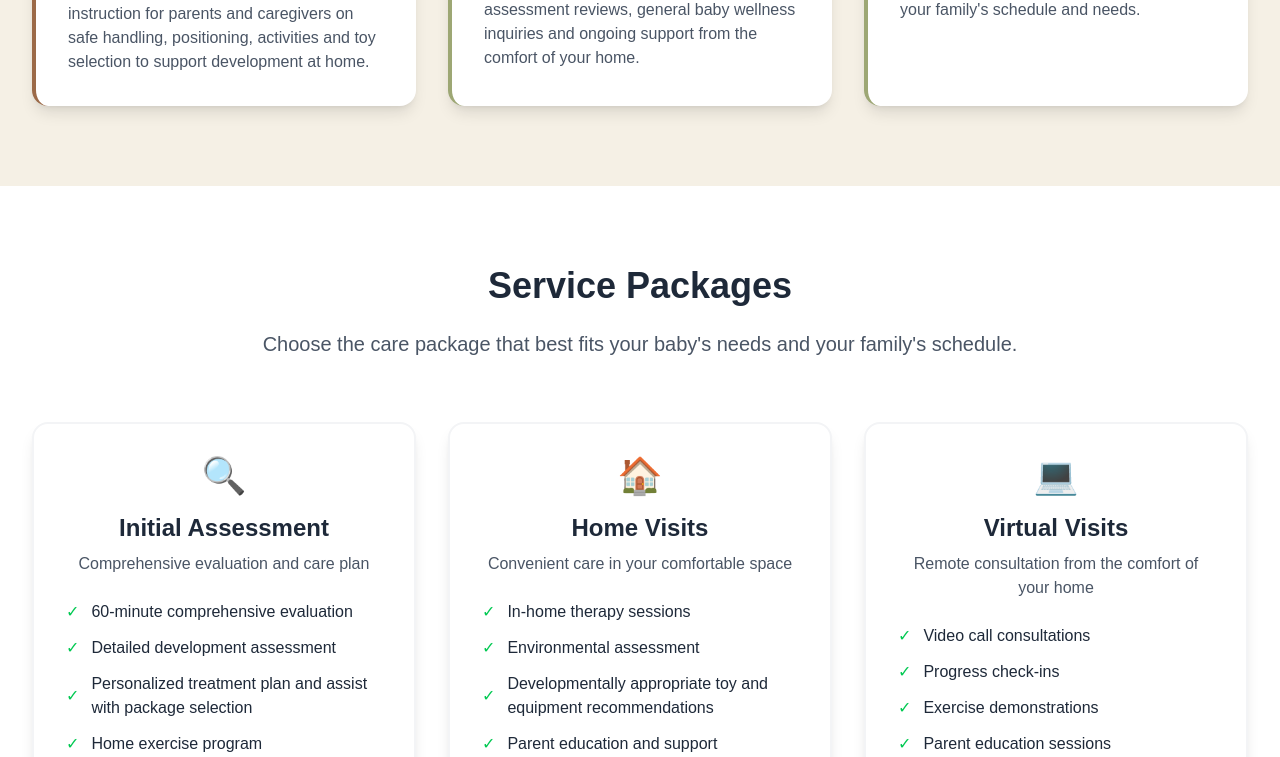
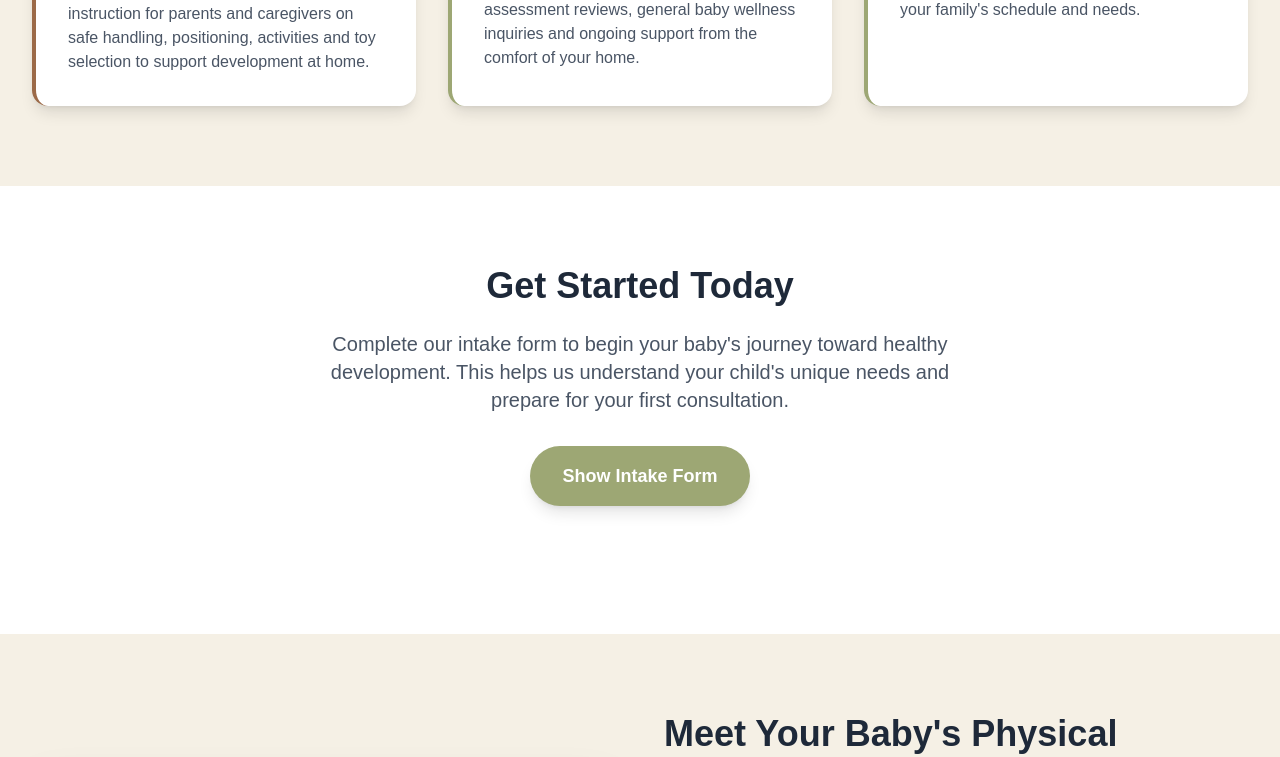
Before and after one commit to jillmathews/babybeanpt, a Next.js app: page / in a window 1280 px wide. Shown: the part 2004-2761 px from the top of the page. Built offline with nearby package versions, Linux system fonts and the light colour scheme.

Commit message:
save text changes

```diff
--- a/src/app/page.tsx
+++ b/src/app/page.tsx
@@ -118,11 +118,11 @@ export default function Home() {
               <span className="block" style={{  color: '#9c6a48'}}>Sprouting Healthy Development</span>
             </h2>
             <p className="text-xl sm:text-2xl text-gray-600 mb-8 max-w-3xl mx-auto">
-              Welcome to BabyBeanPT! We are a boutique, concierge experience for families seeking the highest level of expertise in early infant development. BabyBeanPT specializes in evidence-based physical therapy and general wellness for babies birth to 6 months with a warm, family-centered approach that promotes growth, comfort and confidence for both baby and family.
+              Welcome to BabyBean PT! We are a boutique, concierge experience for families seeking the highest level of expertise in early infant development. BabyBeanPT specializes in evidence-based physical therapy and general wellness for babies birth to 6 months with a warm, family-centered approach that promotes growth, comfort and confidence for both baby and family.
             </p>
             <div className="flex flex-col sm:flex-row gap-4 justify-center">
               <button
-                onClick={() => document.getElementById('packages')?.scrollIntoView({ behavior: 'smooth' })}
+                onClick={() => document.getElementById('services')?.scrollIntoView({ behavior: 'smooth' })}
                 className="border-2 text-lg font-semibold px-8 py-4 rounded-full transition-all duration-300 hover:text-white"
                 style={{
                   borderColor: '#9DA774',
@@ -243,152 +243,6 @@ export default function Home() {
                 Convenient in-home therapy sessions in your baby&apos;s familiar environment,
                 tailored to your family&apos;s schedule and needs.
               </p>
-            </div>
-          </div>
-        </div>
-      </section>
-
-      {/* Packages Section */}
-      <section id="packages" className="py-20 px-4 sm:px-6 lg:px-8 bg-white">
-        <div className="max-w-7xl mx-auto">
-          <div className="text-center mb-16">
-            <h2 className="text-3xl sm:text-4xl font-bold text-gray-800 mb-6">
-              Service Packages
-            </h2>
-            <p className="text-xl text-gray-600 max-w-3xl mx-auto">
-              Choose the care package that best fits your baby&apos;s needs and your family&apos;s schedule.
-            </p>
-          </div>
-
-          <div className="grid md:grid-cols-2 lg:grid-cols-3 gap-8">
-            {/* Initial Assessment Package */}
-            <div className="bg-white p-8 rounded-2xl shadow-lg border-2 border-gray-100">
-              <div className="text-center mb-6">
-                <div className="text-4xl mb-4">🔍</div>
-                <h3 className="text-2xl font-bold text-gray-800 mb-2">Initial Assessment</h3>
-                <p className="text-gray-600">Comprehensive evaluation and care plan</p>
-              </div>
-
-              <ul className="space-y-3 mb-8">
-                <li className="flex items-center">
-                  <span className="text-green-500 mr-3">✓</span>
-                  <span className="text-gray-800">60-minute comprehensive evaluation</span>
-                </li>
-                <li className="flex items-center">
-                  <span className="text-green-500 mr-3">✓</span>
-                  <span className="text-gray-800">Detailed development assessment</span>
-                </li>
-                <li className="flex items-center">
-                  <span className="text-green-500 mr-3">✓</span>
-                  <span className="text-gray-800">Personalized treatment plan and assist with package selection</span>
-                </li>
-                <li className="flex items-center">
-                  <span className="text-green-500 mr-3">✓</span>
-                  <span className="text-gray-800">Home exercise program</span>
-                </li>
-                <li className="flex items-center">
-                  <span className="text-green-500 mr-3">✓</span>
-                  <span className="text-gray-800">Family education session</span>
-                </li>
-              </ul>
-
-              <div className="text-center">
-                <button className="w-full text-white py-3 px-6 rounded-full font-semibold transition-colors hover:opacity-90" style={{ backgroundColor: '#9DA774' }}>
-                  Schedule Assessment - click on intake form below
-                </button>
-              </div>
-            </div>
-
-            {/* Home Visit Package */}
-            <div className="bg-white p-8 rounded-2xl shadow-lg border-2 border-gray-100">
-              <div className="text-center mb-6">
-                <div className="text-4xl mb-4">🏠</div>
-                <h3 className="text-2xl font-bold text-gray-800 mb-2">Home Visits</h3>
-                <p className="text-gray-600">Convenient care in your comfortable space</p>
-              </div>
-
-              <ul className="space-y-3 mb-8">
-                <li className="flex items-center">
-                  <span className="text-green-500 mr-3">✓</span>
-                  <span className="text-gray-800">In-home therapy sessions</span>
-                </li>
-                <li className="flex items-center">
-                  <span className="text-green-500 mr-3">✓</span>
-                  <span className="text-gray-800">Environmental assessment</span>
-                </li>
-                <li className="flex items-center">
-                  <span className="text-green-500 mr-3">✓</span>
-                  <span className="text-gray-800">Developmentally appropriate toy and equipment recommendations</span>
-                </li>
-                <li className="flex items-center">
-                  <span className="text-green-500 mr-3">✓</span>
-                  <span className="text-gray-800">Parent education and support</span>
-                </li>
-                <li className="flex items-center">
-                  <span className="text-green-500 mr-3">✓</span>
-                  <span className="text-gray-800">Home exercise program</span>
-                </li>
-                <li className="flex items-center">
-                  <span className="text-green-500 mr-3">✓</span>
-                  <span className="text-gray-800">Infant massage</span>
-                </li>
-                <li className="flex items-center">
-                  <span className="text-green-500 mr-3">✓</span>
-                  <span className="text-gray-800">Travel within 20 miles</span>
-                </li>
-                <li className="flex items-center">
-                  <span className="text-green-500 mr-3">✓</span>
-                  <span className="text-gray-800">Single sessions and packages available in 30 and 45 minute increments</span>
-                </li>
-              </ul>
-
-              <div className="text-center">
-                <p className="text-3xl font-bold text-gray-800 mb-4">Premium Pricing</p>
-              </div>
-            </div>
-
-            {/* Virtual Visits Package */}
-            <div className="bg-white p-8 rounded-2xl shadow-lg border-2 border-gray-100">
-              <div className="text-center mb-6">
-                <div className="text-4xl mb-4">💻</div>
-                <h3 className="text-2xl font-bold text-gray-800 mb-2">Virtual Visits</h3>
-                <p className="text-gray-600">Remote consultation from the comfort of your home</p>
-              </div>
-
-              <ul className="space-y-3 mb-8">
-                <li className="flex items-center">
-                  <span className="text-green-500 mr-3">✓</span>
-                  <span className="text-gray-800">Video call consultations</span>
-                </li>
-                <li className="flex items-center">
-                  <span className="text-green-500 mr-3">✓</span>
-                  <span className="text-gray-800">Progress check-ins</span>
-                </li>
-                <li className="flex items-center">
-                  <span className="text-green-500 mr-3">✓</span>
-                  <span className="text-gray-800">Exercise demonstrations</span>
-                </li>
-                <li className="flex items-center">
-                  <span className="text-green-500 mr-3">✓</span>
-                  <span className="text-gray-800">Parent education sessions</span>
-                </li>
-                <li className="flex items-center">
-                  <span className="text-green-500 mr-3">✓</span>
-                  <span className="text-gray-800">Infant massage demonstrations</span>
-                </li>
-                <li className="flex items-center">
-                  <span className="text-green-500 mr-3">✓</span>
-                  <span className="text-gray-800">Developmentally appropriate toy and equipment recommendations</span>
-                </li>
-                <li className="flex items-center">
-                  <span className="text-green-500 mr-3">✓</span>
-                  <span className="text-gray-800">Single sessions and packages available in 15, 30 and 45 minute increments</span>
-                </li>
-              </ul>
-
-              <div className="text-center">
-                <p className="text-3xl font-bold text-gray-800 mb-4">Flexible Rates</p>
-              </div>
             </div>
           </div>
         </div>
@@ -549,13 +403,13 @@ export default function Home() {
           </h2>
           <div className="prose prose-lg max-w-none text-gray-600 space-y-6">
             <p>
-              I founded BabyBean Physical Therapy because my own journey as a mother and therapist began in the NICU. I had just started my career as a pediatric physical therapist at a large medical center when my son John was born eight weeks early on March 25, 2002. The small NICU where John was born did not have therapy services, and after five long weeks, we were discharged without proper follow-up. John struggled with feeding and had mild motor delays, and I found myself desperately searching for guidance. I immersed myself in research, reading every article and taking every continuing education course I could find to help him. Through that experience, my career path shifted—I knew I belonged in the NICU, helping families navigate those same challenges.
+              I founded BabyBean PT because my own journey as a mother and therapist began in the NICU. I had just started my career as a pediatric physical therapist at a large medical center when my son John was born eight weeks early on March 25, 2002. The small NICU where John was born did not have therapy services, and after five long weeks, we were discharged without proper follow-up. John struggled with feeding and had mild motor delays, and I found myself desperately searching for guidance. I immersed myself in research, reading every article and taking every continuing education course I could find to help him. Through that experience, my career path shifted—I knew I belonged in the NICU, helping families navigate those same challenges.
             </p>
             <p>
               For the past 23 years, I have dedicated my career to supporting families in the NICU—empowering and educating them on early infant care, and advocating for early intervention and outpatient follow-up for NICU graduates. Over the years, I have seen how difficult it can be for families to find a therapist experienced with infants after leaving the hospital. Wait times are often long, and families may miss the crucial developmental window of those first few months.
             </p>
             <p>
-              BabyBean Physical Therapy was created to bridge that gap—providing expert, compassionate care in the comfort of a family&apos;s home, at a time that works for them. In addition to developmental support, Baby Bean offers wellness visits designed to empower families with knowledge, confidence, and peace of mind to ensure their little one is thriving. Whether you&apos;re concerned about your baby&apos;s motor development or simply want reassurance that your baby bean is on track, Baby Bean PT is here to help your family from the very beginning.
+              BabyBean PT was created to bridge that gap—providing expert, compassionate care in the comfort of a family&apos;s home or though convenient virtual visits, at a time that works for them. In addition to developmental support, BabyBean PT offers wellness visits designed to empower families with knowledge, confidence, and peace of mind to ensure their little one is thriving. Whether you&apos;re concerned about your baby&apos;s motor development or simply want reassurance that your baby bean is on track, BabyBean PT is here to help your family from the very beginning.
             </p>
           </div>
         </div>
@@ -604,16 +458,6 @@ export default function Home() {
                 </li>
                 <li>
                   <button
-                    onClick={() => document.getElementById('packages')?.scrollIntoView({ behavior: 'smooth' })}
-                    className="text-gray-300 transition-colors"
-                    onMouseEnter={(e) => (e.target as HTMLElement).style.color = '#9DA774'}
-                    onMouseLeave={(e) => (e.target as HTMLElement).style.color = '#d1d5db'}
-                  >
-                    Service Packages
-                  </button>
-                </li>
-                <li>
-                  <button
                     onClick={() => document.getElementById('about')?.scrollIntoView({ behavior: 'smooth' })}
                     className="text-gray-300 transition-colors"
                     onMouseEnter={(e) => (e.target as HTMLElement).style.color = '#9DA774'}
```
